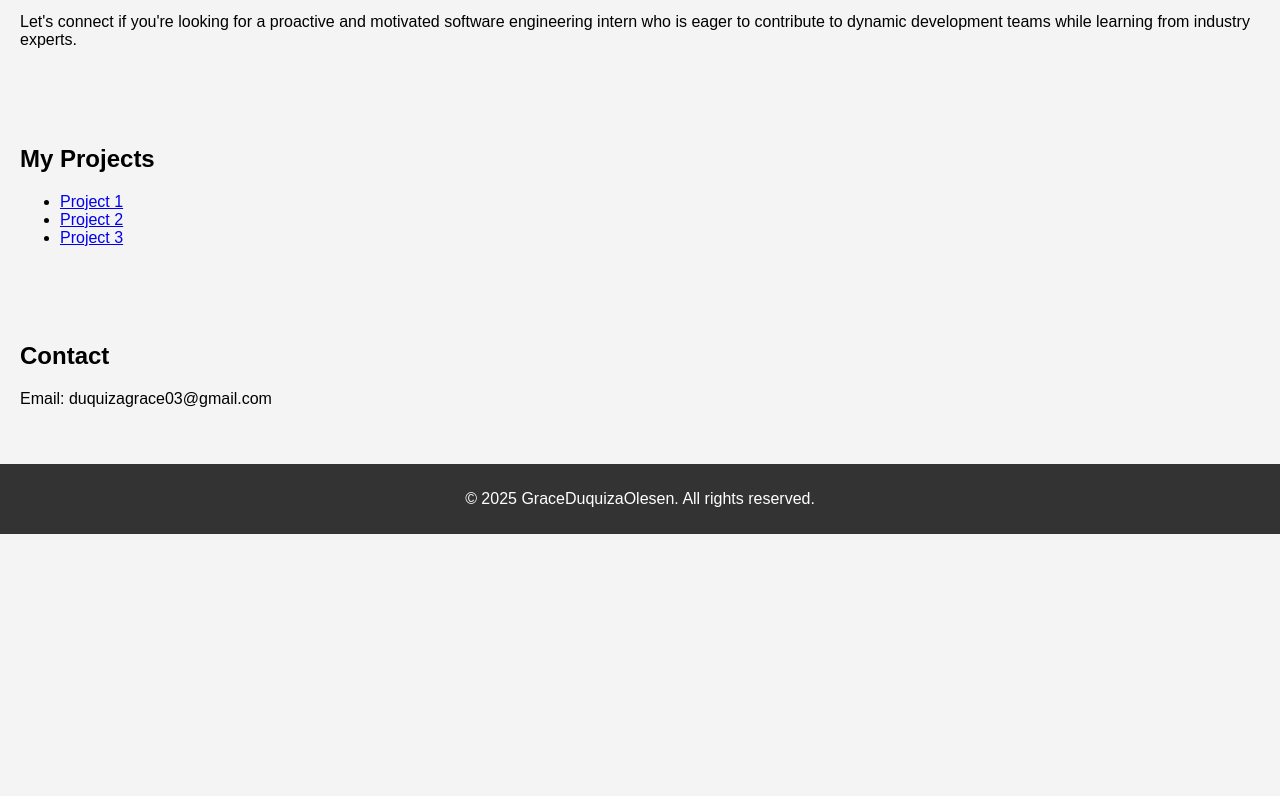
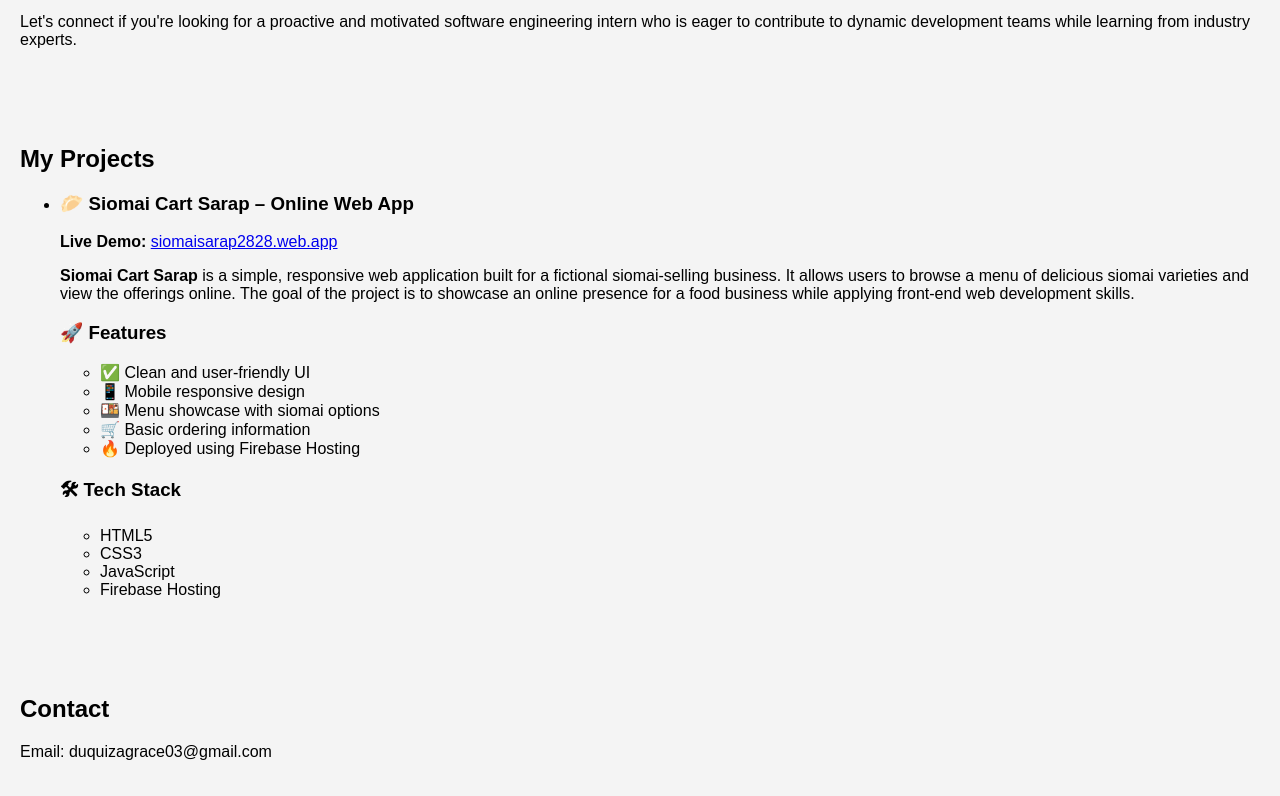
Before and after one commit to GraceDuquiza/GraceDuquiza.github.io, a plain HTML site: page index.html in a window 1280 px wide. Shown: the part 561-1357 px from the top of the page. Before the commit the page ends 1095 px from the top, so only its background shows below. Drawn offline with Linux system fonts and the light colour scheme.

Commit message:
Update the project

```diff
--- a/index.html
+++ b/index.html
@@ -43,9 +43,30 @@
     <section id="projects">
         <h2>My Projects</h2>
         <ul>
-            <li><a href="https://link-to-project1.com">Project 1</a></li>
-            <li><a href="https://link-to-project2.com">Project 2</a></li>
-            <li><a href="https://link-to-project3.com">Project 3</a></li>
+            <li><h3>🥟 Siomai Cart Sarap – Online Web App</h3>
+
+                <p><strong>Live Demo:</strong> <a href="https://siomaisarap2828.web.app/" target="_blank">siomaisarap2828.web.app</a></p>
+
+                <p><strong>Siomai Cart Sarap</strong> is a simple, responsive web application built for a fictional siomai-selling business. It allows users to browse a menu of delicious siomai varieties and view the offerings online. The goal of the project is to showcase an online presence for a food business while applying front-end web development skills.</p>
+
+                <h3>🚀 Features</h3>
+                <ul>
+                    <li>✅ Clean and user-friendly UI</li>
+                    <li>📱 Mobile responsive design</li>
+                    <li>🍱 Menu showcase with siomai options</li>
+                    <li>🛒 Basic ordering information</li>
+                    <li>🔥 Deployed using Firebase Hosting</li>
+                </ul>
+
+                <h3>🛠 Tech Stack</h3>
+                <ul>
+                    <li>HTML5</li>
+                    <li>CSS3</li>
+                    <li>JavaScript</li>
+                    <li>Firebase Hosting</li>
+                </ul>
+                </li>
+
         </ul>
     </section>
 
```
